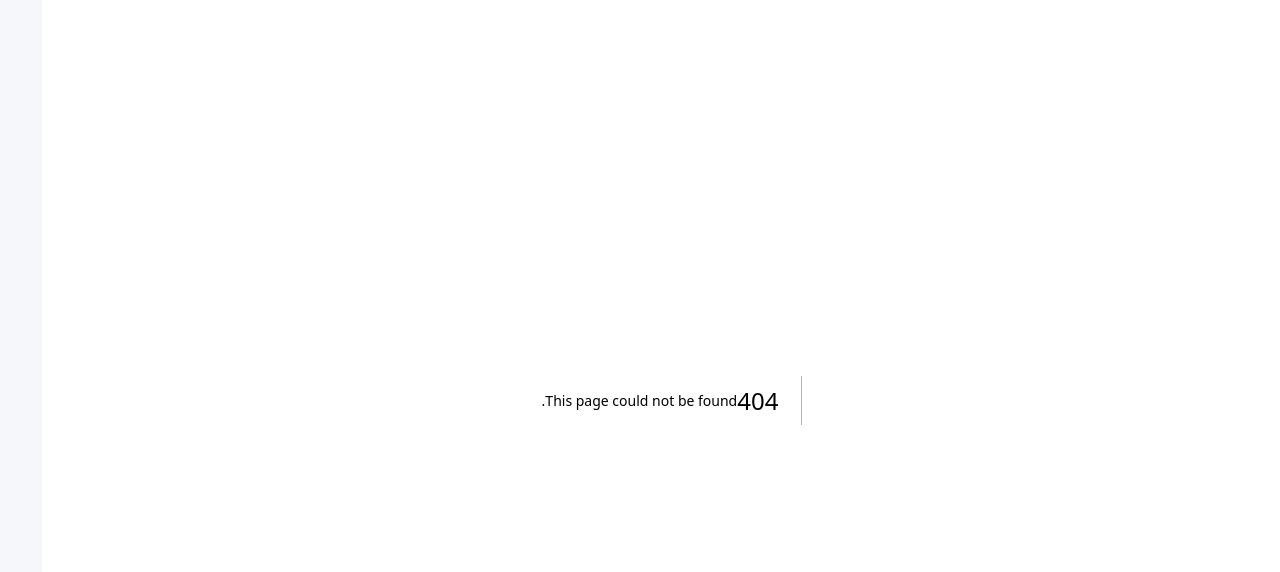
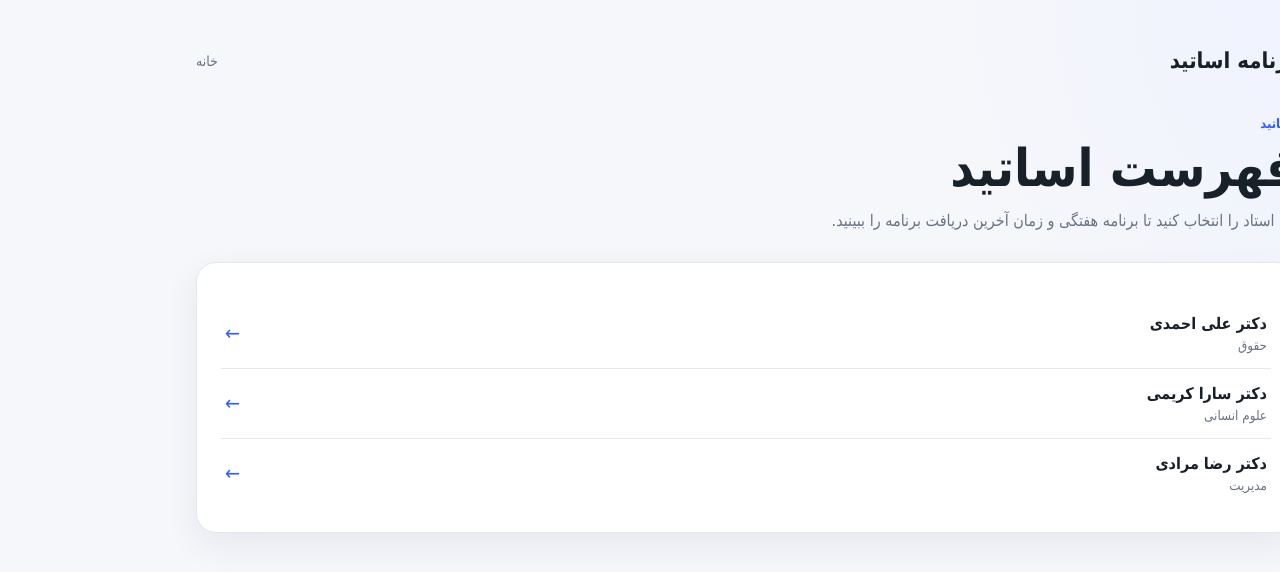
Before and after one commit to sepihy/test-vibecoding, a Next.js app: page /teachers in a window 1280 px wide. Before the commit this address had no page. Shown: the top 572 px of the page. Built offline with nearby package versions, Linux system fonts and the light colour scheme.

Commit message:
feat: add teachers page

```diff
--- /dev/null
+++ b/app/teachers/page.tsx
@@ -0,0 +1,33 @@
+import Link from "next/link";
+import { teachers } from "@/lib/data";
+
+export default function TeachersPage() {
+  return (
+    <main>
+      <header className="topbar">
+        <Link className="brand" href="/">برنامه اساتید</Link>
+        <nav className="nav"><Link href="/">خانه</Link></nav>
+      </header>
+
+      <section className="hero">
+        <span className="eyebrow">اساتید</span>
+        <h1>فهرست اساتید</h1>
+        <p>یک استاد را انتخاب کنید تا برنامه هفتگی و زمان آخرین دریافت برنامه را ببینید.</p>
+      </section>
+
+      <section className="panel">
+        <div className="teacher-list">
+          {teachers.map((teacher) => (
+            <Link className="teacher-row" href={`/teachers/${teacher.id}`} key={teacher.id}>
+              <span>
+                <strong>{teacher.name}</strong>
+                <small>{teacher.faculty}</small>
+              </span>
+              <span className="arrow" aria-hidden="true">←</span>
+            </Link>
+          ))}
+        </div>
+      </section>
+    </main>
+  );
+}
```
